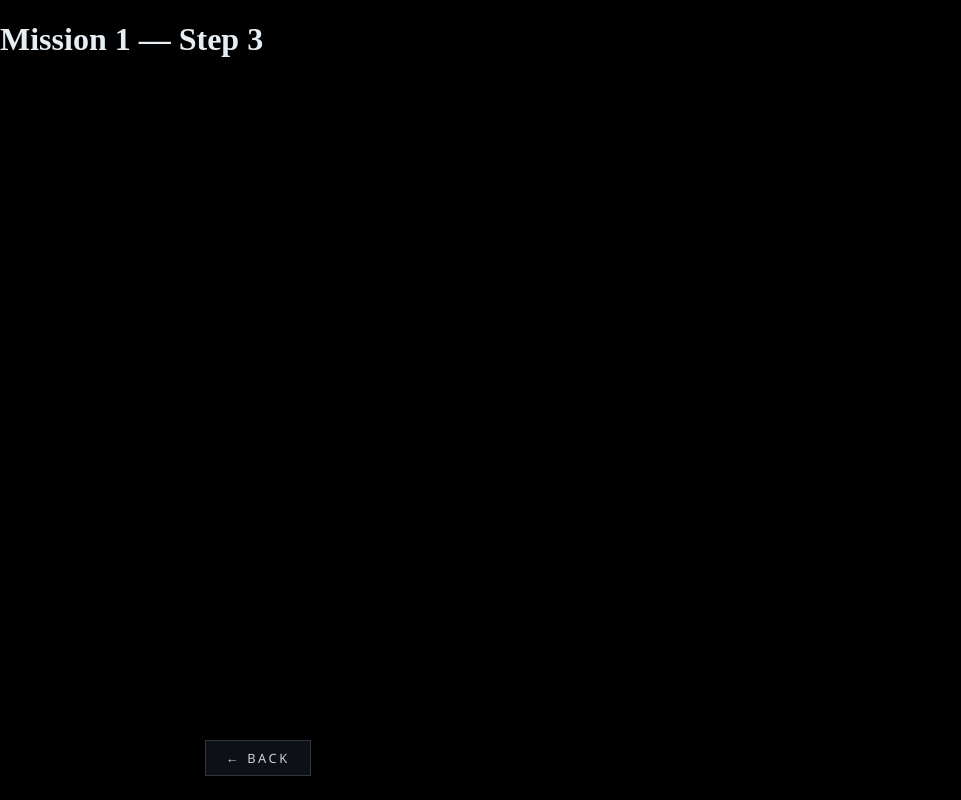
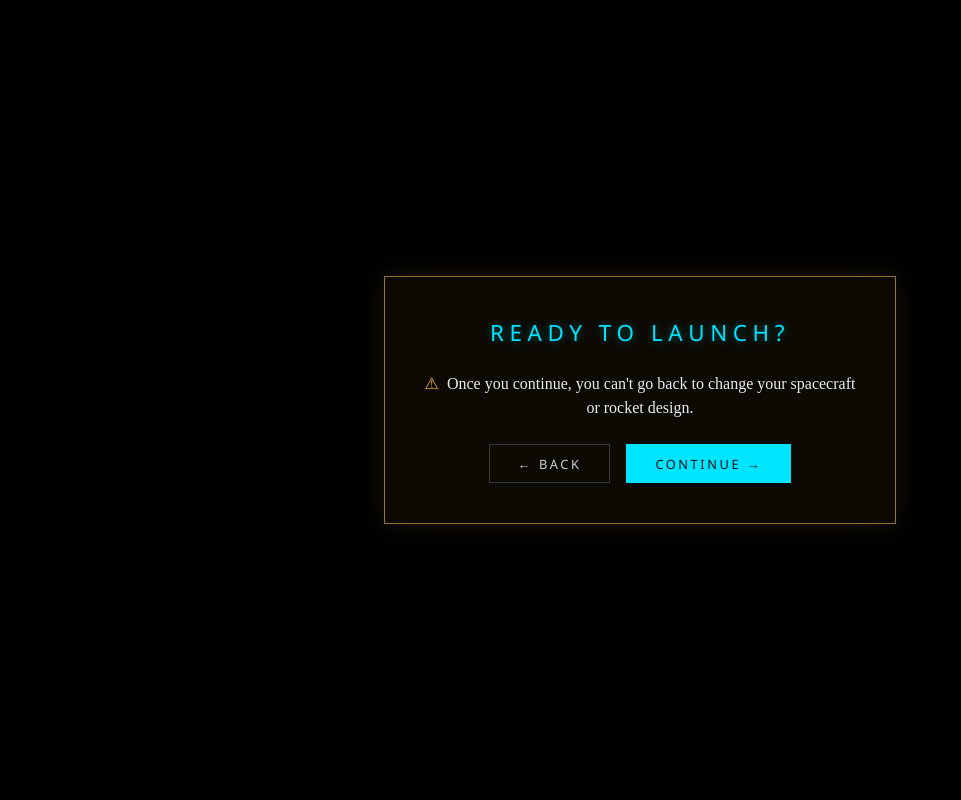
Before and after one commit to JeffZhou3127/xPlorer-, a React (Vite) app: page /m1-s3 in a window 1280 px wide. Shown: the whole page, without its empty margins (0-961 px from the left). Built offline with nearby package versions, Linux system fonts and the light colour scheme.

Commit message:
add warning

```diff
--- a/src/App.jsx
+++ b/src/App.jsx
@@ -4,6 +4,7 @@ import Scenario1 from "./views/scenario1/Scenario1.jsx";
 import M1S1 from "./views/scenario1/M1S1.jsx";
 import M1S2 from "./views/scenario1/M1S2.jsx";
 import M1S3 from "./views/scenario1/M1S3.jsx";
+import M1S4 from "./views/scenario1/M1S4.jsx";
 
 const App = () => {
   return (
@@ -13,6 +14,7 @@ const App = () => {
       <Route path="/m1-s1" element={<M1S1 />} />
       <Route path="/m1-s2" element={<M1S2 />} />
       <Route path="/m1-s3" element={<M1S3 />} />
+      <Route path="/m1-s4" element={<M1S4 />} />
     </Routes>
   );
 };
--- /dev/null
+++ b/src/components/LaunchAlert/LaunchAlert.css
@@ -0,0 +1,120 @@
+.launch-alert {
+  --la-accent: #00e5ff;
+  --la-warning: #f2b84b;
+  --la-text: #e6edf3;
+
+  box-sizing: border-box;
+  min-height: 100vh;
+  padding: 2rem;
+  display: flex;
+  justify-content: center;
+  align-items: center;
+}
+
+.launch-alert__panel {
+  box-sizing: border-box;
+  width: min(32rem, 100%);
+  padding: 2.5rem 2rem;
+  display: flex;
+  flex-direction: column;
+  align-items: center;
+  gap: 1.5rem;
+  text-align: center;
+  border: 1px solid rgba(242, 184, 75, 0.6);
+  background: rgba(242, 184, 75, 0.05);
+  box-shadow: 0 0 24px rgba(242, 184, 75, 0.12);
+  animation: launch-alert-in 0.5s ease-out both;
+}
+
+.launch-alert__title {
+  margin: 0;
+  font-family: "Orbitron", "Rajdhani", "Segoe UI", system-ui, sans-serif;
+  font-size: 1.4rem;
+  font-weight: 400;
+  letter-spacing: 0.25em;
+  text-transform: uppercase;
+  color: var(--la-accent);
+  text-shadow: 0 0 8px rgba(0, 229, 255, 0.4);
+}
+
+.launch-alert__warning {
+  margin: 0;
+  font-size: 1rem;
+  line-height: 1.5;
+  color: var(--la-text);
+}
+
+.launch-alert__icon {
+  margin-right: 0.5rem;
+  color: var(--la-warning);
+}
+
+.launch-alert__actions {
+  display: flex;
+  flex-wrap: wrap;
+  justify-content: center;
+  gap: 1rem;
+}
+
+.launch-alert__back,
+.launch-alert__continue {
+  padding: 0.6rem 1.75rem;
+  font-family: "Orbitron", "Rajdhani", "Segoe UI", system-ui, sans-serif;
+  font-size: 0.8rem;
+  letter-spacing: 0.2em;
+  text-transform: uppercase;
+  cursor: pointer;
+}
+
+/* Neutral, so Continue stays the main action. */
+.launch-alert__back {
+  color: #c9d1d9;
+  background: transparent;
+  border: 1px solid #30363d;
+  transition:
+    border-color 0.15s ease,
+    color 0.15s ease;
+}
+
+.launch-alert__back:hover,
+.launch-alert__back:focus-visible {
+  color: #e6edf3;
+  border-color: #8b949e;
+}
+
+.launch-alert__continue {
+  color: #0d1117;
+  background: var(--la-accent);
+  border: 1px solid var(--la-accent);
+}
+
+.launch-alert__continue:hover,
+.launch-alert__continue:focus-visible {
+  box-shadow: 0 0 12px rgba(0, 229, 255, 0.6);
+}
+
+.launch-alert__continue:focus-visible {
+  outline: 1px solid var(--la-accent);
+  outline-offset: 4px;
+}
+
+@keyframes launch-alert-in {
+  from {
+    opacity: 0;
+    transform: scale(0.97);
+  }
+  to {
+    opacity: 1;
+    transform: scale(1);
+  }
+}
+
+@media (prefers-reduced-motion: reduce) {
+  .launch-alert__panel {
+    animation: none;
+  }
+
+  .launch-alert__back {
+    transition: none;
+  }
+}
--- /dev/null
+++ b/src/components/LaunchAlert/LaunchAlert.jsx
@@ -0,0 +1,29 @@
+import "./LaunchAlert.css";
+
+// Centred confirmation shown before launch: once the player continues, the spacecraft and
+// rocket designs are final. Back returns to the designs while they can still be changed.
+const LaunchAlert = ({ onBack, onContinue }) => (
+  <section className="launch-alert">
+    <div className="launch-alert__panel" role="alert" aria-labelledby="launch-alert-title">
+      <h1 className="launch-alert__title" id="launch-alert-title">
+        Ready to Launch?
+      </h1>
+      <p className="launch-alert__warning">
+        <span className="launch-alert__icon" aria-hidden="true">
+          ⚠
+        </span>
+        Once you continue, you can't go back to change your spacecraft or rocket design.
+      </p>
+      <div className="launch-alert__actions">
+        <button type="button" className="launch-alert__back" onClick={onBack}>
+          ← Back
+        </button>
+        <button type="button" className="launch-alert__continue" onClick={onContinue}>
+          Continue →
+        </button>
+      </div>
+    </div>
+  </section>
+);
+
+export default LaunchAlert;
--- a/src/views/scenario1/M1S3.jsx
+++ b/src/views/scenario1/M1S3.jsx
@@ -1,18 +1,13 @@
 import { useNavigate } from "react-router";
-import StepNav from "../../components/StepNav/StepNav.jsx";
+import LaunchAlert from "../../components/LaunchAlert/LaunchAlert.jsx";
 
-// Mission 1, step 3 (placeholder). Reached from the rocket designer's "Continue" button.
-// There is no next step yet, so it only has a Back button.
+// Mission 1, step 3: confirm the designs before launch. The alert holds both buttons:
+// Back returns to the rocket designer, Continue goes on to the launch (step 4).
 const M1S3 = () => {
   const navigate = useNavigate();
 
   return (
-    <>
-      <main>
-        <h1>Mission 1 — Step 3</h1>
-      </main>
-      <StepNav onBack={() => navigate("/m1-s2")} />
-    </>
+    <LaunchAlert onBack={() => navigate("/m1-s2")} onContinue={() => navigate("/m1-s4")} />
   );
 };
 
--- /dev/null
+++ b/src/views/scenario1/M1S4.jsx
@@ -0,0 +1,11 @@
+// Mission 1, step 4 (placeholder). Reached from the "Ready to Launch?" alert in step 3.
+// The designs are final from here on, so there is no Back button.
+const M1S4 = () => {
+  return (
+    <main>
+      <h1>Mission 1 — Step 4</h1>
+    </main>
+  );
+};
+
+export default M1S4;
```
Also changed, not shown: 1 other file (tests, documents, lock files or other folders).
